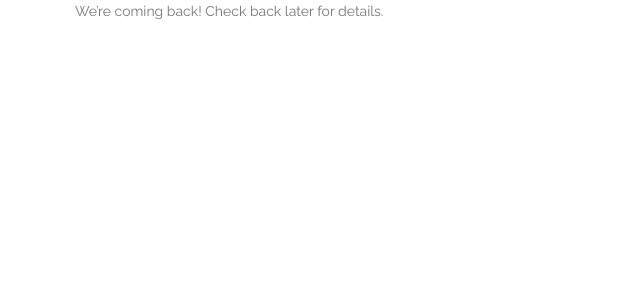
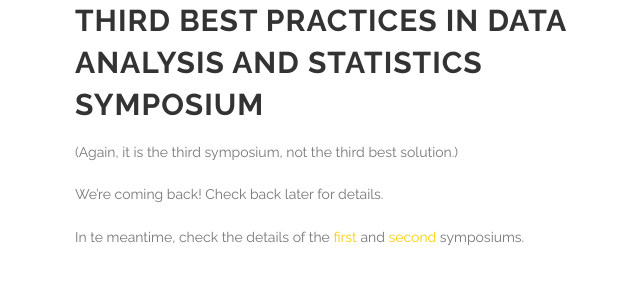
Before and after one commit to cogstat/cogstat_website, a Jekyll site: the page built from best_practices_symposium/index.md, in a window 1280 px wide. Shown: the top 300 px of the page, without its empty margins (20-660 px from the left). Built offline with Jekyll 4.4.1, drawn with Linux system fonts in a browser that asks for light colours.

Commit message:
Update index.md

```diff
--- a/best_practices_symposium/index.md
+++ b/best_practices_symposium/index.md
@@ -2,5 +2,10 @@
 layout: best_practices_symposium
 title:  "Best practices in data analysis and statistics symposium"
 ---
+## Third Best Practices in Data Analysis and Statistics Symposium
+
+(Again, it is the third symposium, not the third best solution.)
 
 We're coming back! Check back later for details.
+
+In te meantime, check the details of the [first](2017/index.html) and [second](2019/index.html) symposiums.
```
